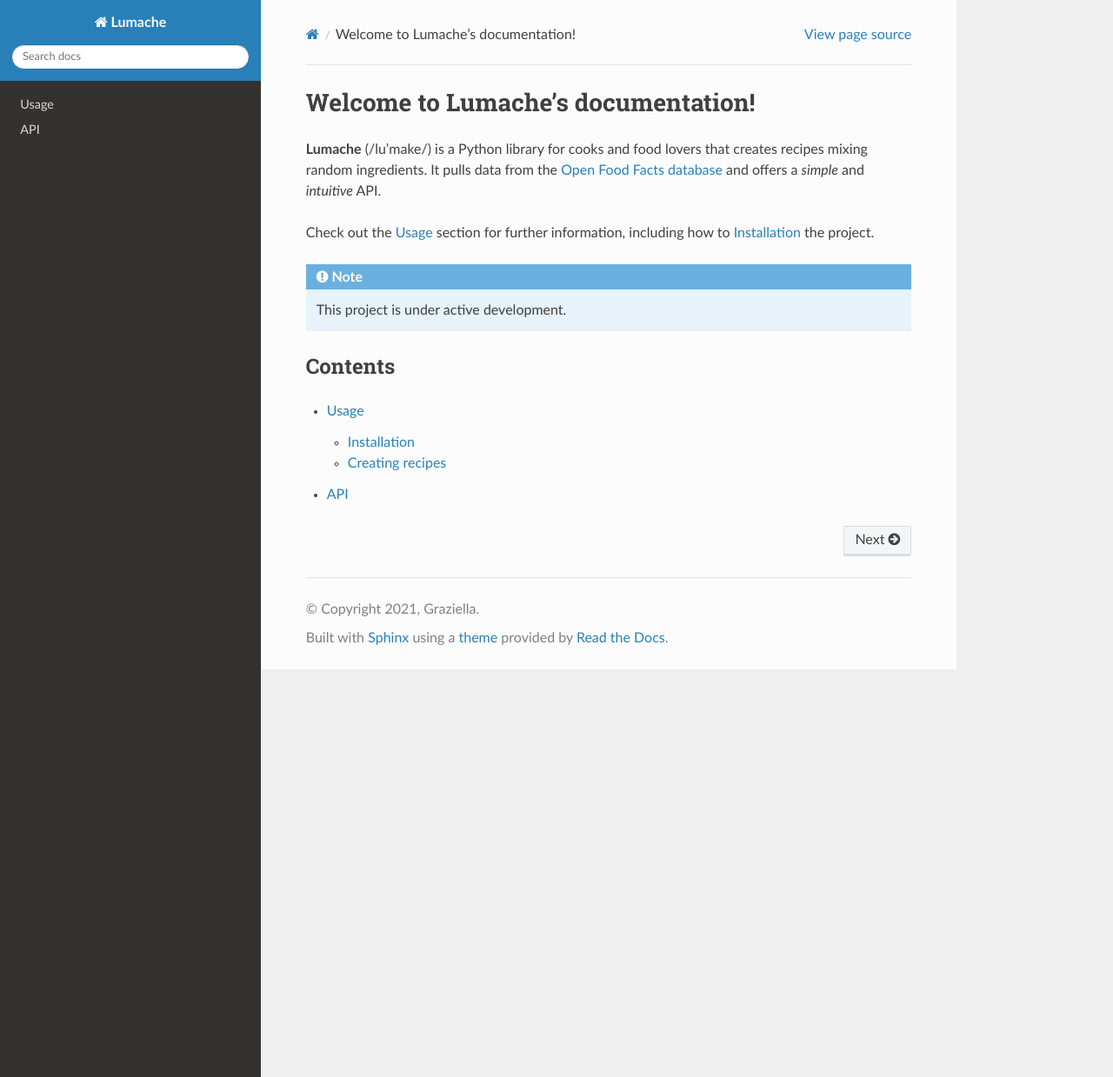
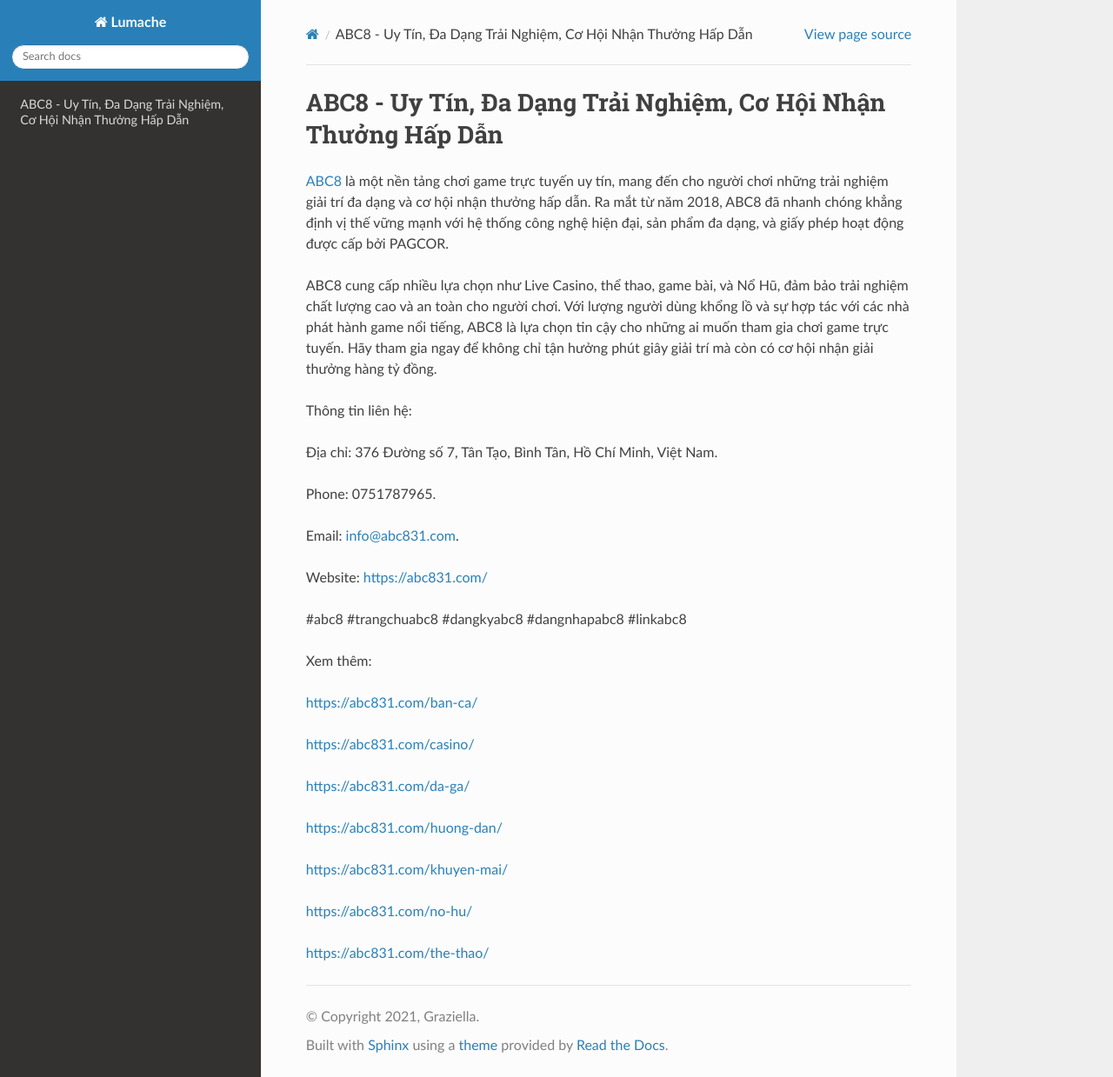
Before and after one commit to parkisngan19/abc831com, a Sphinx documentation site: the page built from docs/source/index.rst, in a window 1280 px wide and 1239 px high. Shown: the whole window at 87% size. Built offline with Sphinx 7.4.7 and the Read the Docs theme 3.1.0, drawn with Linux system fonts in a browser that asks for light colours.

Commit message:
Update index.rst

```diff
--- a/docs/source/index.rst
+++ b/docs/source/index.rst
@@ -1,22 +1,34 @@
-Welcome to Lumache's documentation!
+ABC8 - Uy Tín, Đa Dạng Trải Nghiệm, Cơ Hội Nhận Thưởng Hấp Dẫn
 ===================================
 
-**Lumache** (/lu'make/) is a Python library for cooks and food lovers
-that creates recipes mixing random ingredients.
-It pulls data from the `Open Food Facts database <https://world.openfoodfacts.org/>`_
-and offers a *simple* and *intuitive* API.
+`ABC8 <https://abc831.com/>`_ là một nền tảng chơi game trực tuyến uy tín, mang đến cho người chơi những trải nghiệm giải trí đa dạng và cơ hội nhận thưởng hấp dẫn. Ra mắt từ năm 2018, ABC8 đã nhanh chóng khẳng định vị thế vững mạnh với hệ thống công nghệ hiện đại, sản phẩm đa dạng, và giấy phép hoạt động được cấp bởi PAGCOR.
 
-Check out the :doc:`usage` section for further information, including
-how to :ref:`installation` the project.
+ABC8 cung cấp nhiều lựa chọn như Live Casino, thể thao, game bài, và Nổ Hũ, đảm bảo trải nghiệm chất lượng cao và an toàn cho người chơi. Với lượng người dùng khổng lồ và sự hợp tác với các nhà phát hành game nổi tiếng, ABC8 là lựa chọn tin cậy cho những ai muốn tham gia chơi game trực tuyến. Hãy tham gia ngay để không chỉ tận hưởng phút giây giải trí mà còn có cơ hội nhận giải thưởng hàng tỷ đồng.
 
-.. note::
+Thông tin liên hệ:
 
-   This project is under active development.
+Địa chỉ: 376 Đường số 7, Tân Tạo, Bình Tân, Hồ Chí Minh, Việt Nam.
 
-Contents
---------
+Phone: 0751787965.
 
-.. toctree::
+Email: info@abc831.com.
 
-   usage
-   api
+Website: https://abc831.com/
+
+#abc8 #trangchuabc8 #dangkyabc8 #dangnhapabc8 #linkabc8
+
+Xem thêm:
+
+https://abc831.com/ban-ca/
+
+https://abc831.com/casino/
+
+https://abc831.com/da-ga/
+
+https://abc831.com/huong-dan/
+
+https://abc831.com/khuyen-mai/
+
+https://abc831.com/no-hu/
+
+https://abc831.com/the-thao/
```
